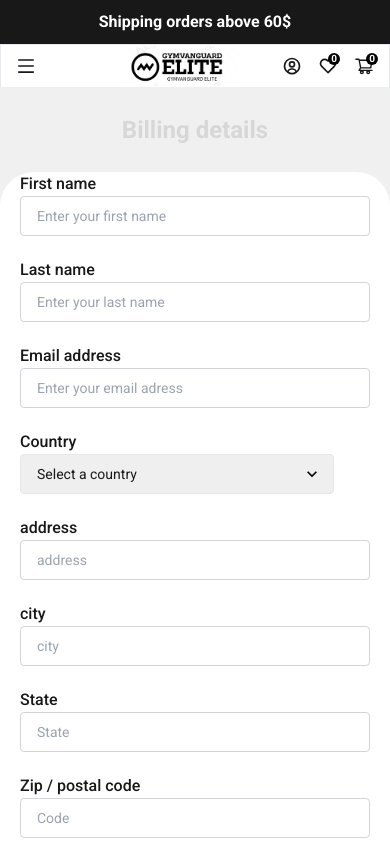
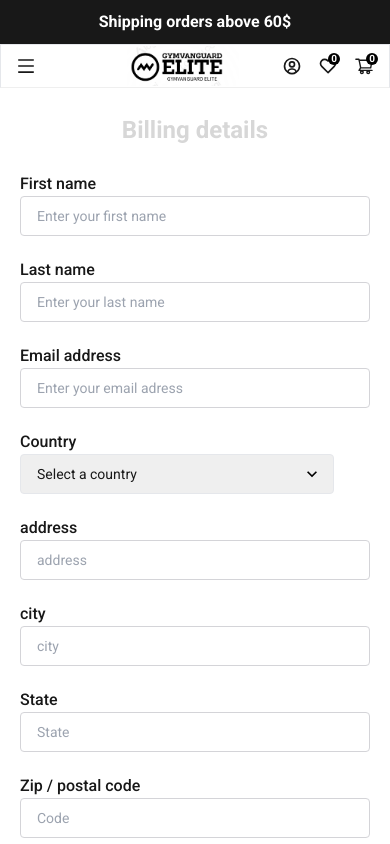
Before and after one commit to YieGin/Gym-Vanguard-Elite, a React (Vite) app: page /Ordering in a window 390 px wide. Shown: the top 844 px of the page. Built offline with nearby package versions, Linux system fonts and the light colour scheme.

Commit message:
fixed ui at phone screen OrderingPage

```diff
--- a/src/Pages/ShopPage/Ordering/index.jsx
+++ b/src/Pages/ShopPage/Ordering/index.jsx
@@ -54,7 +54,7 @@ const Ordering = () => {
   }, []);
 
   return (
-    <div className="h-[100vh] bg-[#F0F0F0]">
+    <div className="PC:h-[100vh] TabletSm:bg-[#F0F0F0] h-full">
       <form
         onSubmit={formik.handleSubmit}
         className="font-Roboto SmartphonesSm:pb-[30px] TabletSm:pb-[72px]"
--- a/src/Pages/Signin/index.jsx
+++ b/src/Pages/Signin/index.jsx
@@ -39,7 +39,7 @@ const Signin = () => {
   });
 
   return (
-    <div className="flex w-full font-Roboto h-[100vh]">
+    <div className="flex w-full font-Roboto PC:h-[100vh] PC:mb-0 TabletSm:mb-5">
       <div className="flex flex-col items-center SmartphonesSm:w-[100%] Tablet:w-[50%] bg-[#FFFFFF] h-full border-t-[1px] border-zinc-200">
         <div className="flex border-[1px] px-1 rounded-xl border-zinc-200 SmartphonesSm:w-[280px] Smartphones:w-[384px] h-[44px] items-center justify-center mt-14">
           <div
```
